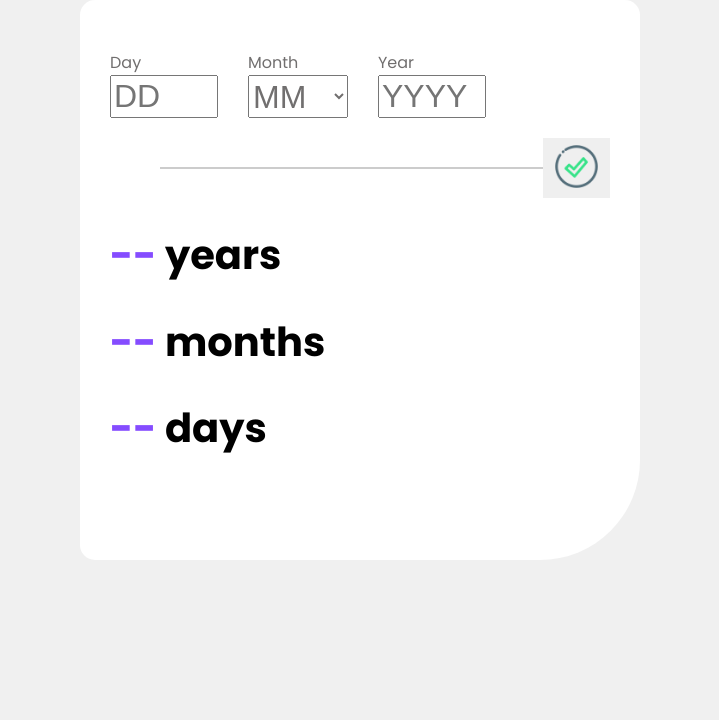
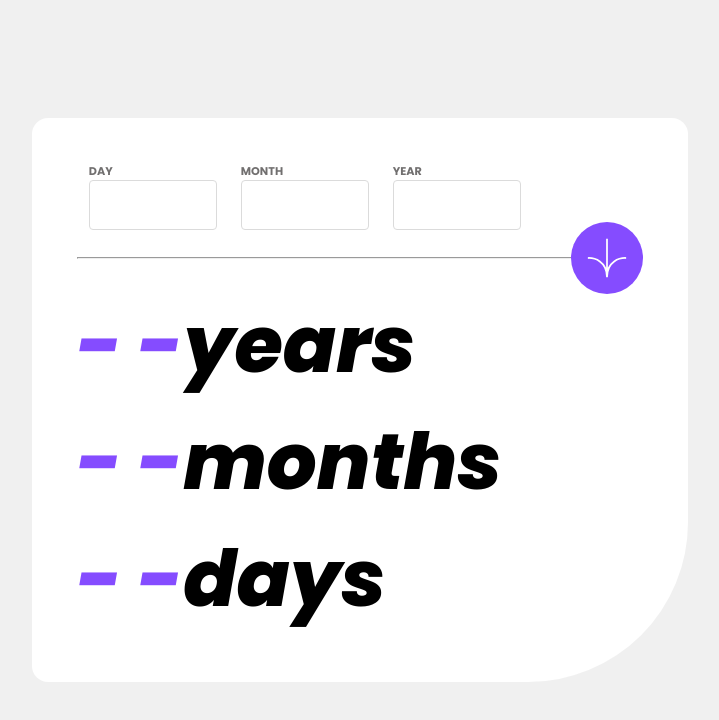
Before and after one commit to Mate-max/age-calculator, a plain HTML site: page index.html in a window 1280 px wide. Shown: the whole page, without its empty margins (280-999 px from the left). Drawn offline with Linux system fonts and the light colour scheme.

Commit message:
Added some styles and scripts

```diff
--- a/index.html
+++ b/index.html
@@ -1,71 +1,92 @@
 <!DOCTYPE html>
 <html lang="en">
+  <head>
+    <meta charset="UTF-8" />
+    <meta name="viewport" content="width=device-width, initial-scale=1.0" />
+    <link
+      rel="icon"
+      type="image/png"
+      sizes="32x32"
+      href="./assets/images/favicon-32x32.png"
+    />
+    <link rel="stylesheet" href="./styles.css" />
+    <script src="./script.js"></script>
+    <title>Frontend Mentor | Age calculator app</title>
 
-<head>
-  <meta charset="UTF-8">
-  <meta name="viewport" content="width=device-width, initial-scale=1.0">
-  <!-- displays site properly based on user's device -->
-  <link rel="stylesheet" href="https://fonts.googleapis.com/css2?family=Poppins:wght@400;700&display=swap">
-  <link rel="icon" type="image/png" sizes="32x32" href="./assets/images/favicon-32x32.png">
-  <link rel="stylesheet" href="./styles.css" />
-  <title>Frontend Mentor | Age calculator app</title>
+    <!-- Feel free to remove these styles or customise in your own stylesheet 👍 -->
   </head>
+  <body>
+    <main id="app">
+      <div id="input-container">
+        <div class="input-section">
+          <h1 id="label-day" class="label">day</h1>
+          <input
+            id="input-day"
+            class="input-box"
+            type="text"
+            minlength="1"
+            maxlength="2"
+            name="day"
+            onblur="updateDay()"
+          />
+          <br />
+          <span id="day-error" class="error-box" ></span>
+        </div>
+        <div class="input-section">
+          <h1 id="label-month" class="label">month</h1>
+          <input
+            id="input-month"
+            class="input-box"
+            type="text"
+            minlength="1"
+            maxlength="2"
+            name="month"
+            onblur="updateMonth()"
 
-<body>
-  <div class="form-control">
-    <div class="input-container">
+          />
+          <br />
 
-      <!-- Start day input -->
-      <div class="day-container">
-        <label for="day" style="color: hsl(0, 1%, 44%);">Day</label>
-        <input type="number" id="day" name="day" min="1" max="31" required placeholder="DD" />
+          <span id="month-error" class="error-box"></span>
         </div>
-      <!-- End day input -->
+        <div class="input-section">
+          <h1 id="label-year" class="label">year</h1>
+          <input
+            id="input-year"
+            class="input-box"
+            type="text"
+            minlength="4"
+            maxlength="4"
+            name="year"
+            onblur="updateYear()"
 
-      <!-- Start month input -->
-      <div class="month-container">
-        <label for="Month" style="color: hsl(0, 1%, 44%);"> Month </label>
-        <select id="month" name="month" style="color: hsl(0, 1%, 44%);" required>
-          <option value="0" selected>MM</option>
-          <option value="1">January</option>
-          <option value="2">February</option>
-          <option value="3">March</option>
-          <option value="4">April</option>
-          <option value="5">May</option>
-          <option value="6">June</option>
-          <option value="7">July</option>
-          <option value="8">August</option>
-          <option value="9">September</option>
-          <option value="10">October</option>
-          <option value="11">November</option>
-          <option value="12">December</option>
-        </select>
+          />
+          <br />
+
+          <span id="year-error" class="error-box"></span>
         </div>
-      <!-- End month input -->
-
-      <!-- Start year input -->
-      <div class="year-container">
-        <label for="year" style="color: hsl(0, 1%, 44%);">Year</label>
-        <input type="number" id="year" name="year" min="1900" max="2100" placeholder="YYYY" required>
       </div>
-      <!-- End year input -->
-
-      <!-- Start result container -->
+      <div id="horizontal-line">
+        <hr />
+        <div id="svg-arrow" onclick="ageCalculate()">
+          <svg
+            xmlns="http://www.w3.org/2000/svg"
+            width="46"
+            height="44"
+            viewBox="0 0 46 44"
+          >
+            <g fill="none" stroke="#FFF" stroke-width="2">
+              <path
+                d="M1 22.019C8.333 21.686 23 25.616 23 44M23 44V0M45 22.019C37.667 21.686 23 25.616 23 44"
+              />
+            </g>
+          </svg>
         </div>
-
-    <!--Line and icon-->
-    <div class="submit">
-      <hr class="separator"/>
-     <button class="btn" onclick="calculateAge()"><img src="./assets/images/icon.png" alt="icon-arrow" class="img" /></button>
       </div>
-
-    <div class="ageResult">
-      <h1><span class="purple"> -- </span> years</h1>
-      <h1><span class="purple"> -- </span> months</h1>
-      <h1><span class="purple"> -- </span> days </h1>
+      <div id="output-conatiner">
+        <h1 class="output-text"><span id="years-output">- -</span>years</h1>
+        <h1 class="output-text"><span id="months-output">- -</span>months</h1>
+        <h1 class="output-text"><span id="days-output">- -</span>days</h1>
       </div>
-    <!-- End result container -->
-  </div>
+    </main>
   </body>
-
 </html>
--- a/script.js
+++ b/script.js
@@ -1,47 +1,145 @@
-function calculateAge() {
-    // Get input values
-    const dayInput = document.getElementById('day');
-    const monthInput = document.getElementById('month');
-    const yearInput = document.getElementById('year');
+var day = "";
+var month = "";
+var year = "";
 
-    // Check if inputs are valid
-    const day = parseInt(dayInput.value);
-    const month = parseInt(monthInput.value);
-    const year = parseInt(yearInput.value);
+function updateDay() {
+  day = Number(document.getElementById("input-day").value);
+  let dayError = document.getElementById("day-error");
+  let dayInput = document.getElementById("input-day");
+  let dayLabel = document.getElementById("label-day");
 
-    if (!isNaN(day) && !isNaN(month) && !isNaN(year) && day >= 1 && day <= 31 && month >= 1 && month <= 12 && year >= 1900 && year <= 2100) {
-      // Valid inputs
-      const birthDate = new Date(year, month - 1, day);
-      const currentDate = new Date();
+  if (day == "") {
+    dayError.style.display = "block";
+    dayError.textContent = "This field is required";
+    dayInput.style.border = "1px solid hsl(0, 100%, 67%)";
+    dayLabel.style.color = "hsl(0, 100%, 67%)";
+  } else if (isNaN(day) || 0 > day || day > 31) {
+    dayError.style.display = "block";
+    dayError.textContent = "Must be a valid day";
+    dayInput.style.border = "1px solid hsl(0, 100%, 67%)";
+    dayLabel.style.color = "hsl(0, 100%, 67%)";
+  } else {
+    dayError.style.display = "none";
+    dayInput.style.border = "1px solid hsl(0, 0%, 86%)";
+    dayLabel.style.color = "hsl(0, 1%, 44%)";
+  }
+}
+function updateMonth() {
+  month = Number(document.getElementById("input-month").value);
+  let monthError = document.getElementById("month-error");
+  let monthInput = document.getElementById("input-month");
+  let monthLabel = document.getElementById("label-month");
 
-      // Calculate age
-      let ageYears = currentDate.getFullYear() - birthDate.getFullYear();
-      let ageMonths = currentDate.getMonth() - birthDate.getMonth();
-      let ageDays = currentDate.getDate() - birthDate.getDate();
+  if (month == "") {
+    monthError.style.display = "block";
+    monthError.textContent = "This field is required";
+    monthInput.style.border = "1px solid hsl(0, 100%, 67%)";
+    monthLabel.style.color = "hsl(0, 100%, 67%)";
+  } else if (isNaN(month) || 0 > month || month > 12) {
+    monthError.style.display = "block";
+    monthError.textContent = "Must be a valid month";
+    monthInput.style.border = "1px solid hsl(0, 100%, 67%)";
+    monthLabel.style.color = "hsl(0, 100%, 67%)";
+  } else {
+    monthError.style.display = "none";
+    monthInput.style.border = "1px solid hsl(0, 0%, 86%)";
+    monthLabel.style.color = "hsl(0, 1%, 44%)";
+  }
+}
+function updateYear() {
+  year = Number(document.getElementById("input-year").value);
+  let yearError = document.getElementById("year-error");
+  let yearInput = document.getElementById("input-year");
+  let yearLabel = document.getElementById("label-year");
 
-      // Adjust age values if negative
-      if (ageMonths < 0 || (ageMonths === 0 && ageDays < 0)) {
-        ageYears--;
-        ageMonths = 12 + ageMonths;
-        ageDays = ageDays < 0 ? 30 + ageDays : ageDays;
-      }
+  if (year == "") {
+    yearError.style.display = "block";
+    yearError.textContent = "This field is required";
+    yearInput.style.border = "1px solid hsl(0, 100%, 67%)";
+    yearLabel.style.color = "hsl(0, 100%, 67%)";
+  } else if (
+    isNaN(year) ||
+    new Date().getFullYear() < year ||
+    String(year).length != 4
+  ) {
+    yearError.style.display = "block";
+    yearError.textContent = "Must be a in the past";
+    yearInput.style.border = "1px solid hsl(0, 100%, 67%)";
+    yearLabel.style.color = "hsl(0, 100%, 67%)";
+  } else {
+    yearError.style.display = "none";
+    yearInput.style.border = "1px solid hsl(0, 0%, 86%)";
+    yearLabel.style.color = "hsl(0, 1%, 44%)";
+  }
+}
 
-      // Update result container with purple text
-      const ageResult = document.getElementById('age-result');
-      ageResult.innerHTML = `<h1><span class="purple">${ageYears}</span> years</h1>
-                             <h1><span class="purple">${ageMonths}</span> months</h1>
-                             <h1><span class="purple">${ageDays}</span> days</h1>`;
-    } else {
-      // Invalid inputs
-      alert('Please enter valid day, month, and year.');
+const months = [31, 28, 31, 30, 31, 30, 31, 31, 30, 31, 30, 31];
 
-      // Set input text color to red
-      dayInput.style.color = monthInput.style.color = yearInput.style.color = 'red';
+function ageCalculate() {
+  day = Number(document.getElementById("input-day").value);
+  month = Number(document.getElementById("input-month").value);
+  year = Number(document.getElementById("input-year").value);
+  let today = new Date();
 
-      // Update result container with default text
-      const ageResult = document.getElementById('age-result');
-      ageResult.innerHTML = `<h1><span class="purple">--</span> years</h1>
-                             <h1><span class="purple">--</span> months</h1>
-                             <h1><span class="purple">--</span> days</h1>`;
+  console.log(`${day}/${month}/${year}`);
+  let inputDate = new Date(year, month, day);
+  let birthMonth, birthDate, birthYear;
+  let birthDetails = {
+    date: inputDate.getDate(),
+    month: inputDate.getMonth() + 1,
+    year: inputDate.getFullYear(),
+  };
+  let currentYear = today.getFullYear();
+  let currentMonth = today.getMonth() + 1;
+  let currentDate = today.getDate();
+
+
+  leapChecker(currentYear);
+
+  if (
+    birthDetails.year > currentYear ||
+    (birthDetails.month > currentMonth && birthDetails.year == currentYear) ||
+    (birthDetails.date > currentDate &&
+      birthDetails.month == currentMonth &&
+      birthDetails.year == currentYear)
+  ) {
+    alert("Not Born Yet");
+    displayResult("- -", "- -", "- -");
+    return;
+  }
+
+  birthYear = currentYear - birthDetails.year;
+  console.log(birthYear)
+  if (currentMonth >= birthDetails.month) {
+    birthMonth = currentMonth - birthDetails.month;
+  } else {
+    birthYear--;
+    birthMonth = 12 + (currentMonth - birthDetails.month);
+  }
+
+  if (currentDate >= birthDetails.date) {
+    birthDate = currentDate - birthDetails.date;
+  } else {
+    let days = months[currentMonth - 1];
+    birthDate = days + currentDate - birthDetails.date;
+    if (birthMonth < 0) {
+      birthMonth = 11;
+      birthYear--;
     }
   }
+  displayResult(birthDate, birthMonth, birthYear);
+}
+
+function displayResult(bDate, bMonth, bYear) {
+  document.getElementById("years-output").textContent = bYear;
+  document.getElementById("months-output").textContent = bMonth;
+  document.getElementById("days-output").textContent = bDate;
+}
+
+function leapChecker(year) {
+  if (year % 4 == 0 || (year % 100 == 0 && year % 400 == 0)) {
+    months[1] = 29;
+  } else {
+    months[1] = 28;
+  }
+}
--- a/styles.css
+++ b/styles.css
@@ -1,109 +1,187 @@
-body{
+@font-face {
+    font-family: Poppins-Regular;
+    src: url(./assets/fonts/Poppins-Regular.ttf);
+}
+
+@font-face {
+    font-family: Poppins-Bold;
+    src: url(./assets/fonts/Poppins-Bold.ttf);
+}
+
+@font-face {
+    font-family: Poppins-BoldItalic;
+    src: url(./assets/fonts/Poppins-BoldItalic.ttf);
+}
+
+@font-face {
+    font-family: Poppins-ExtraBold;
+    src: url(./assets/fonts/Poppins-ExtraBold.ttf);
+}
+
+@font-face {
+    font-family: Poppins-ExtraBoldItalic;
+    src: url(./assets/fonts/Poppins-ExtraBoldItalic.ttf);
+}
+
+@font-face {
+    font-family: Poppins-Italic;
+    src: url(./assets/fonts/Poppins-Italic.ttf);
+}
+
+body {
+    margin: 0;
+    padding: 0;
+    box-sizing: border-box;
+    height: 100vh;
+    display: grid;
+    place-items: center;
+    background-color: hsl(0, 0%, 94%);
+}
+
+* {
+    margin: 0;
+    padding: 0;
+    box-sizing: border-box;
+}
+
+#app {
+
+    margin: auto auto;
+    background-color: hsl(0, 0%, 100%);
+    padding: 2.8rem;
+    width: 41rem;
+    /* width: auto; */
+    height: auto;
+    border-radius: 1rem;
+    border-bottom-right-radius: 10rem;
+
+}
+
+#input-container {
+    width: 100%;
+    display: flex;
+
+  }
+
+.input-section {
+    margin: 0 12px;
+}
+
+.label {
+    font-family: "Poppins-Bold";
+    font-size: 0.7rem;
+    font-weight: 800i;
+    text-transform: uppercase;
+    color: hsl(0, 1%, 44%);
+}
+
+.input-box {
+    /* margin-left: 4px ; */
+    max-width: 8rem;
+    width: auto;
+    height: 2.5rem;
+    padding: 1.5rem 1rem;
+    border-radius: 4px;
+    border: 1px solid hsl(0, 0%, 86%);
+    font-size: 32px;
+    font-family: "Poppins-Bold";
+    font-weight: 700;
+    text-align: left;
+
+}
+
+input::-webkit-outer-spin-button,
+input::-webkit-inner-spin-button {
+    -webkit-appearance: none;
+    margin: 0;
+}
+
+#horizontal-line {
+    width: auto;
+    height: 3.5rem;
+    /* background-color: red; */
+    position: relative;
+    display: flex;
+    justify-content: left;
+    align-items: center;
+}
+
+#horizontal-line>hr {
+    width: 100%;
+}
+
+#svg-arrow {
+    background-color: hsl(259, 100%, 65%);
+    border-radius: 100%;
+    height: 4.5rem;
+    width: 4.5rem;
+    padding:1rem;
     display: flex;
     justify-content: center;
     align-items: center;
-    min-width: 100vh;
-    font-family: 'Poppins', sans-serif;
-    background-color: hsl(0, 0%, 94%);
-    margin: 0;
-    padding: 0;
+    position: absolute;
+    right: 0%;
+}
+#svg-arrow:hover{
+  background-color: hsl(0, 0%, 8%);
 }
 
-.form-control{
-    width: 500px;
-    height: 500px;
-    display: flex;
-    flex-direction: column;
-    background-color: hsl(0, 0%, 100%);
-    border-radius: 15px 15px 100px 15px;
-    margin: auto;
-    padding: 30px;
+#output-conatiner{
+  box-sizing: border-box;
 }
 
-.input-container{
-    /*display: grid;
-    grid-template-columns: max-content 1fr;*/
-    display: flex;
-    margin-left: 30px;
+.output-text{
+  font-family: Poppins-ExtraBoldItalic;
+  font-weight: 800i;
+  font-size: 4.9rem;
+}
+.output-text > span {
+  color :hsl(259, 100%, 65%)
 }
 
-.day-container{
-    display: flex;
-    flex-direction: column;
+.error-box {
+  display: none;
+  height: 1rem;
+  font-size : 0.7rem;
+  font-family: Poppins-Italic;
+  color :hsl(0, 100%, 67%);
+  font-weight: 400;
+  width: 100%;
+
 }
 
-.month-container{
-    display: flex;
-    flex-direction: column;
-    padding-left: 30px;
-    padding-right: 30px;
+@media only screen and (max-width: 700px) {
+
+  body{
+      background-color: aquamarine;
+
+  }
+  #card{
+      margin :0;
+      padding: 1rem;
+      width: 80%;
+  }
+  #input-container{
+      width: 100%;
+      margin: 0;
+      padding: 0;
+  }
+  .input-box{
+      width: 100%;
+      font-size: 16px;
+      padding: 0 12px;
+      margin: 0;
+  }
+  #horizontal-line{
+      height: 6rem;
+  }
+  #svg-arrow{
+      left: 50%;
+      transform: translateX(-50%);
+  }
+
+  .output-text{
+      font-size: 3rem;
+  }
+
 }
-
-.year-container{
-    display: flex;
-    flex-direction: column;
-}
-
-#day{
-    font-size: 32px;
-    width: 100px;
-}
-
-#month{
-    font-size: 32px;
-    height: 43px;
-    width: 100px;
-}
-
-#year{
-    font-size: 32px;
-    width: 100px;
-}
-
-.result-container{
-    display: flex;
-    flex-direction: column;
-}
-
-.input-container, .result-container{
-    margin: 20px 0;
-}
-
-h1{
-    font-weight: 800;
-    font-size: 40px;
-}
-
-.purple{
-    color: hsl(259, 100%, 65%);
-}
-
-.submit{
-    display: flex;
-    flex-direction: row;
-    align-items: center;
-    margin-left: 20px;
-}
-
-.separator{
-    flex: 1;
-    border: 1px solid hsl(0, 0%, 80%);
-    height: 0;
-    width: 60%;
-    margin-left: 30px;
-}
-
-.img{
-    width: 55px;
-    height: 55px;
-    margin-left: 0;
-}
-
-.btn{
-    cursor: pointer;
-    border: none;
-}
-
-.btn:hover{
-    background-color: hsl(0, 0%, 8%);
-}
```
Lines whose indentation alone changed are shown as unchanged.
